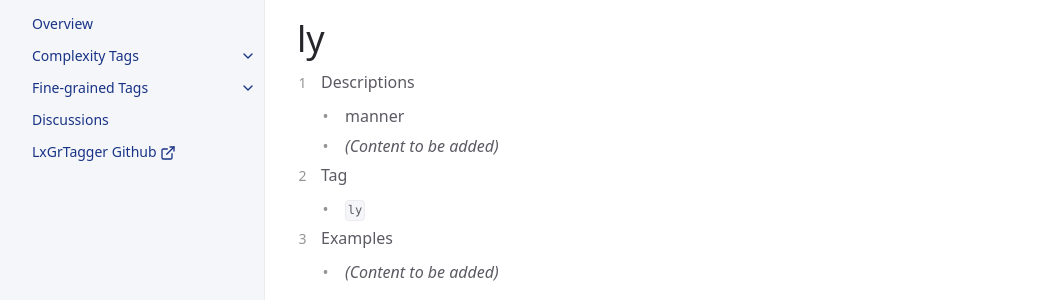
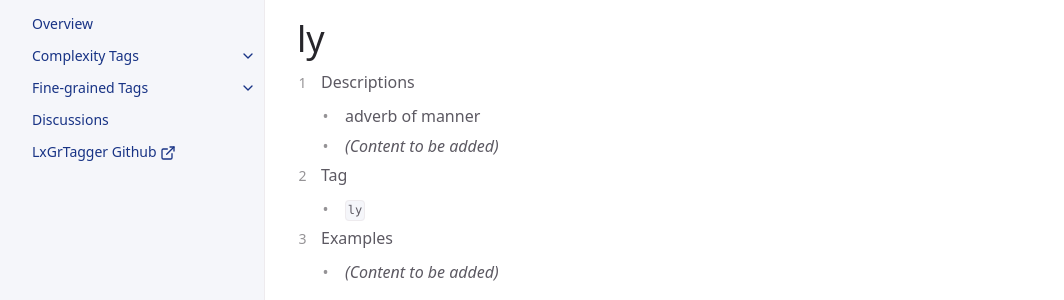
Before and after one commit to LCR-ADS-Lab/LxGrTagger-Documentation, a Jekyll site: the page built from docs/fgrd tags/3_rb/3_cat2.md, in a window 1280 px wide. Shown: the part 132-432 px from the top of the page, without its empty margins (107-1171 px from the left). Built offline with Jekyll 4.4.1, drawn with Linux system fonts in a browser that asks for light colours; cached includes are drawn as plain includes.

Commit message:
Update 3_cat2.md

```diff
--- a/docs/fgrd tags/3_rb/3_cat2.md
+++ b/docs/fgrd tags/3_rb/3_cat2.md
@@ -9,7 +9,7 @@ nav_order: 2
 # ly
 
 1. Descriptions
-    - manner
+    - adverb of manner
     - *(Content to be added)*
 2. Tag
     - `ly`
```
